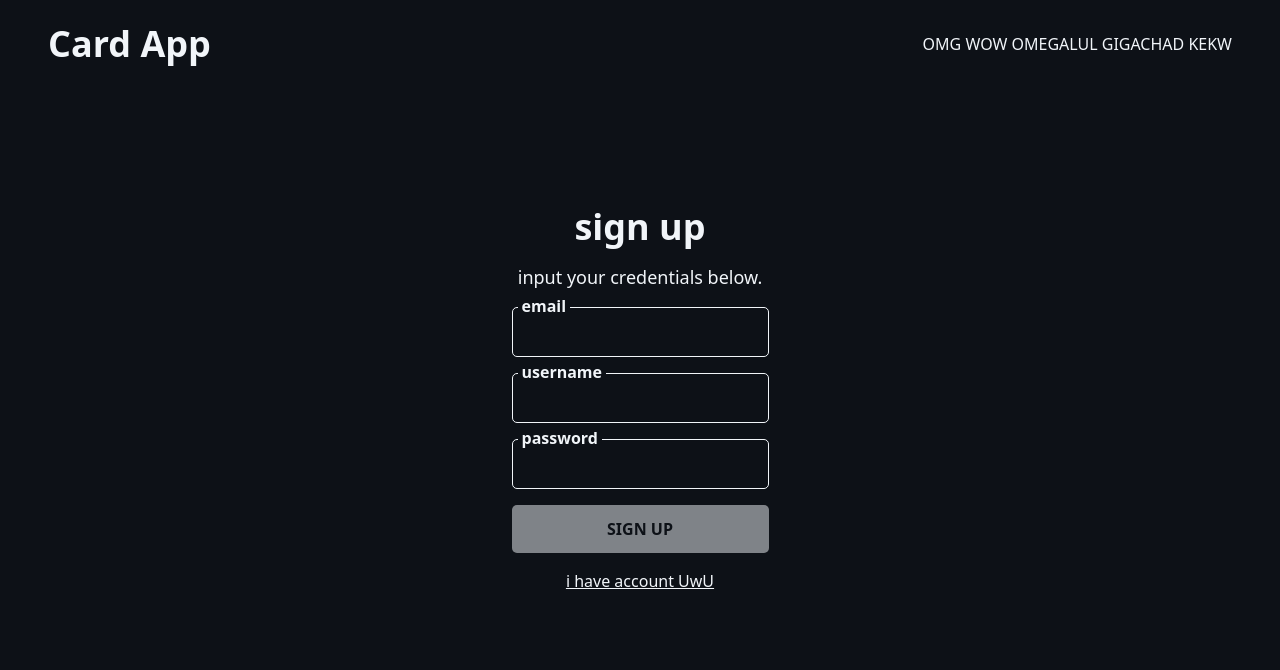
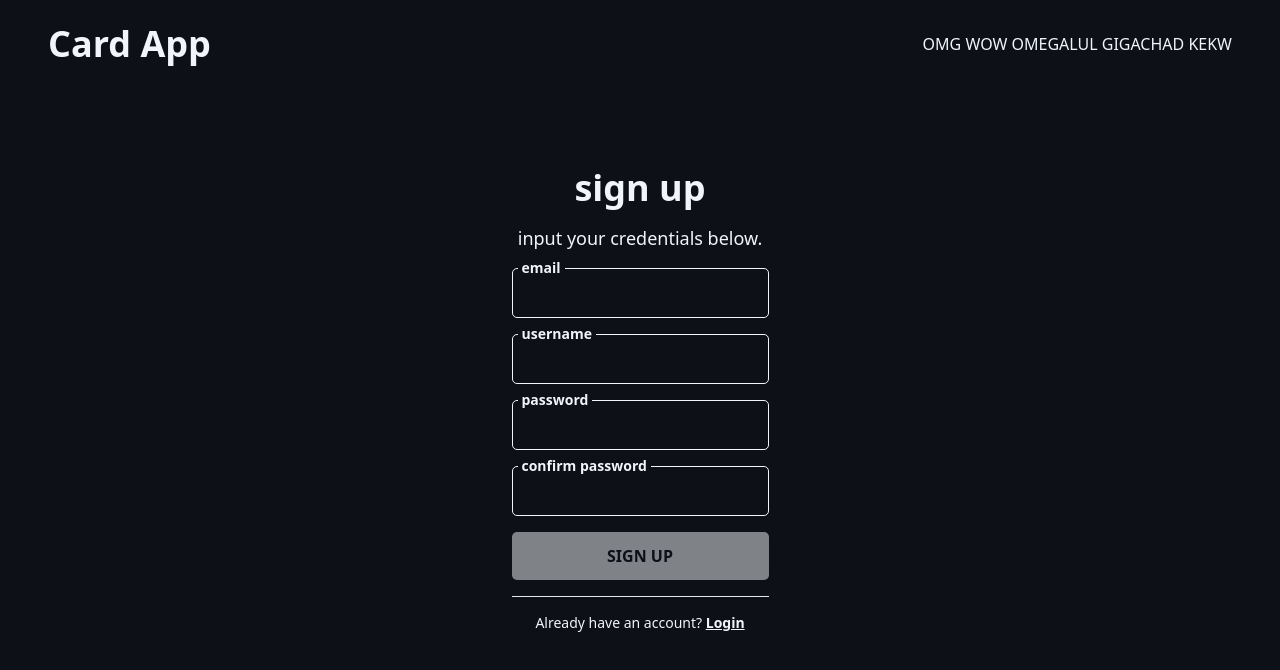
Before and after one commit to aaronjoshuaespinosa/card-app, a Next.js app: page /signup in a window 1280 px wide. Shown: the top 670 px of the page. Built offline with nearby package versions, Linux system fonts and the light colour scheme.

Commit message:
Fixed validation and form for login/register

```diff
--- a/components/FormInput.tsx
+++ b/components/FormInput.tsx
@@ -4,15 +4,16 @@ interface inputType {
     id: number,
     type: string,
     name: string,
+    label: string,
     title: string,
     onChange: (e: React.ChangeEvent<HTMLInputElement>) => void
 }
 
 const FormInput:FunctionComponent<inputType> = (props) => {
-    const { id, type, name, title, onChange } = props
+    const { id, type, name, label, title, onChange } = props
     return (
         <div key={id} className="relative">
-            <p className="absolute top-[-0.8rem] left-[6px] bg-dark px-1 font-bold">{name}</p>
+            <p className="absolute top-[-0.6rem] left-[6px] bg-dark px-1 font-bold text-sm">{label}</p>
             <input type={`${type}`} name={`${name}`} title={`${title}`} className='border-light border-[1px] bg-dark autofill:!bg-dark rounded-[5px] p-[12px] w-full' onChange={onChange} />
             <p className="text-xs text-red-500 hidden">Already taken.</p>
         </div>
--- a/pages/login.tsx
+++ b/pages/login.tsx
@@ -9,12 +9,14 @@ const Login = () => {
         {
             id: 0,
             name: "username",
+            label: "username",
             type: "text",
             title: "Must be your registered username."
         },
         {
             id: 1,
             name: "password",
+            label: "password",
             type: "password",
             title: "Must be your registered password."
         },
@@ -51,14 +53,19 @@ const Login = () => {
                         <h4 className='text-center text-lg'>input your credentials below.</h4>
 
                         {loginInputs.map((input) => (
-                            <FormInput id={input.id} name={input.name} title={input.title} type={input.type} onChange={handleChange} />
+                            <FormInput id={input.id} name={input.name} label={input.label} title={input.title} type={input.type} onChange={handleChange} />
                         ))}
 
                         {/* button */}
                         <div className='bg-light text-dark rounded-[5px] p-[12px] cursor-pointer' onClick={handleClick} style={valid ? { pointerEvents: "auto", opacity: "100%" } : { pointerEvents: "none", opacity: "50%" }}>
                             <p className='font-bold text-center'>LOG IN</p>
                         </div>
-                        <Link href="/signup"><p className='underline text-center'>i want to join UwU</p></Link>
+
+                        <p className='underline cursor-pointer text-center text-sm'>Forgot password?</p>
+
+                        <hr />
+
+                        <p className='text-center text-sm'>Don't have an account? <Link href="/signup"><span className='underline font-bold'>Sign up</span></Link></p>
                     </div>
                 </div>
             </main>
--- a/pages/signup.tsx
+++ b/pages/signup.tsx
@@ -12,18 +12,28 @@ const Signup = () => {
         {
             id: 0,
             name: "email",
+            label: "email",
             type: "email",
             title: "Email must have '@' and '.com' on it."
         },
         {
             id: 1,
             name: "username",
+            label: "username",
             type: "text",
             title: "Username must be 8 characters and above."
         },
         {
             id: 2,
             name: "password",
+            label: "password",
+            type: "password",
+            title: "Password must be 8 characters and above."
+        },
+        {
+            id: 3,
+            name: "confPassword",
+            label: "confirm password",
             type: "password",
             title: "Password must be 8 characters and above."
         },
@@ -32,13 +42,15 @@ const Signup = () => {
     interface valueType {
         username: string,
         email: string,
-        password: string
+        password: string,
+        confPassword: string
     }
 
     const [value, setValue] = useState<valueType>({
         username: "",
         email: "",
         password: "",
+        confPassword: "",
     })
 
     const [error, setError] = useState({
@@ -80,22 +92,22 @@ const Signup = () => {
         })
     }
 
-    useEffect(() => {
-        if (validateEmail(value.email) && value.username.length > 7 && value.password.length > 7) {
-            setValid(true)
-        }
-        else {
-            setValid(false)
-        }
-    }, [value])
-
-
     function validateEmail(mail: string) {
         if (/^\w+([\.-]?\w+)*@\w+([\.-]?\w+)*(\.\w{2,3})+$/.test(mail)) {
             return (true)
         }
         return (false)
     }
+
+    useEffect(() => {
+        if (validateEmail(value.email) && value.username.length > 7 && value.password.length > 7 && value.confPassword === value.password) {
+            setValid(true)
+        }
+        else {
+            setValid(false)
+        }
+        console.log(value)
+    }, [value])
 
     const handleChange = (e: React.ChangeEvent<HTMLInputElement>) => {
         setValue(current => ({ ...current, [e.target.name]: e.target.value }))
@@ -117,14 +129,17 @@ const Signup = () => {
                         <h4 className='text-center text-lg'>input your credentials below.</h4>
 
                         {signupInputs.map((input) => (
-                            <FormInput id={input.id} name={input.name} title={input.title} type={input.type} onChange={handleChange} />
+                            <FormInput id={input.id} name={input.name} label={input.label} title={input.title} type={input.type} onChange={handleChange} />
                         ))}
 
                         {/* button */}
                         <div className='bg-light text-dark rounded-[5px] p-[12px] cursor-pointer' onClick={handleClick} style={valid ? { pointerEvents: "auto", opacity: "100%" } : { pointerEvents: "none", opacity: "50%" }}>
                             <p className='font-bold text-center'>SIGN UP</p>
                         </div>
-                        <Link href="/login"><p className='underline text-center'>i have account UwU</p></Link>
+
+                        <hr />
+
+                        <p className='text-center text-sm'>Already have an account? <Link href="/login"><span className='underline font-bold'>Login</span></Link></p>
                     </div>
                 </div>
             </main>
```
